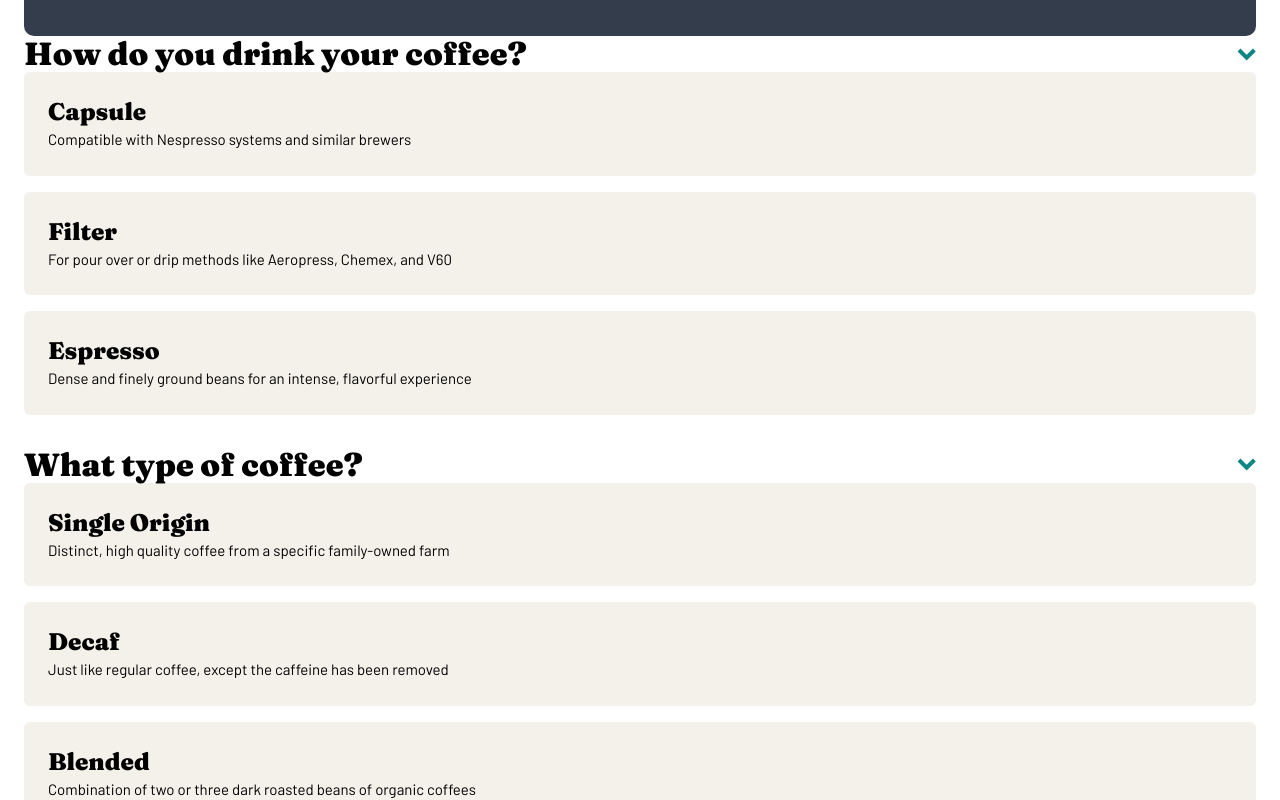
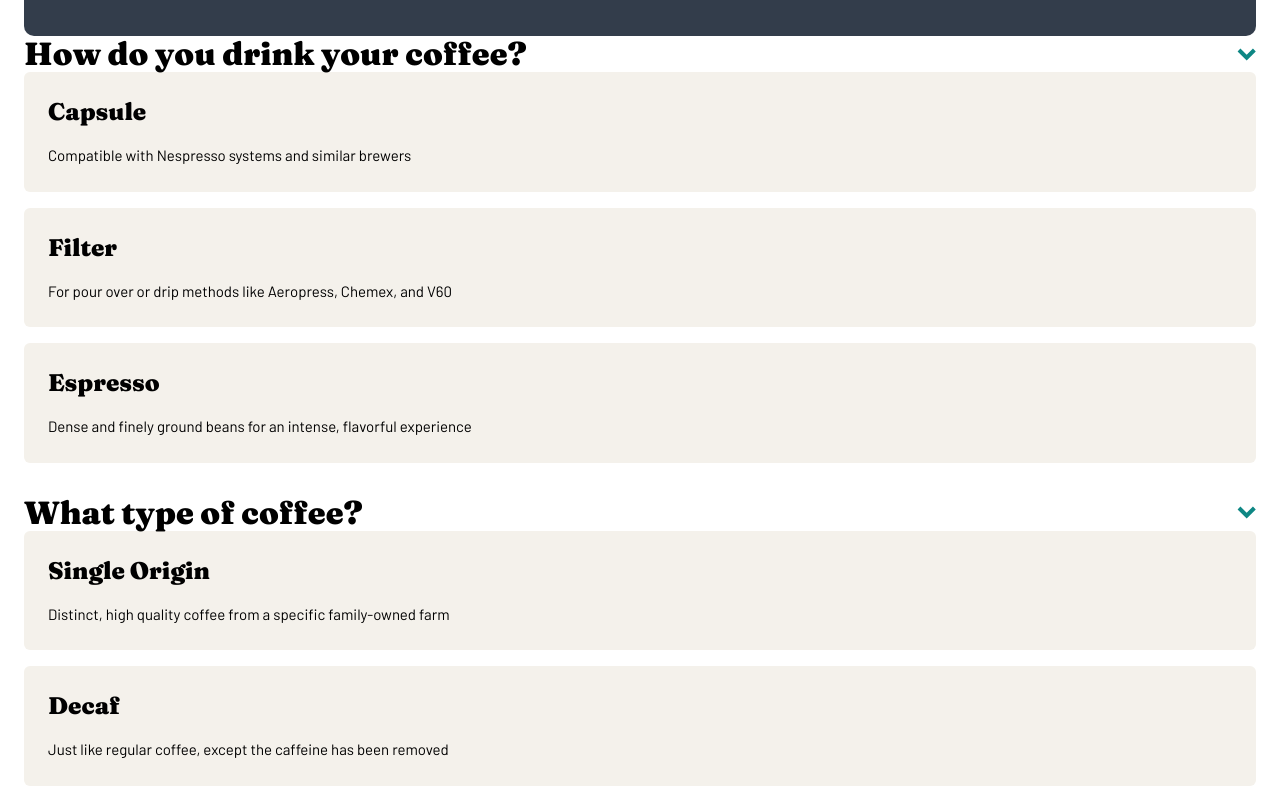
Before and after one commit to DrKlonk/fem-coffee, a Vue app: page /create-plan in a window 1280 px wide. Shown: the part 1280-2080 px from the top of the page. Built offline with nearby package versions, Linux system fonts and the light colour scheme.

Commit message:
Selection styling

```diff
--- a/src/pages/create/BigSelection.vue
+++ b/src/pages/create/BigSelection.vue
@@ -7,11 +7,13 @@
         src="@/assets/plan/desktop/icon-arrow.svg"
       />
     </header>
+
     <big-selection-option
       v-for="option in selection.options"
       :key="option"
       :option="option"
-      @selected="optionSelected"
+      :current="selectedOption"
+      @selected="emitSelectedOption"
     />
   </div>
 </template>
@@ -23,6 +25,11 @@ export default {
   components: {
     BigSelectionOption,
   },
+  data() {
+    return {
+      selectedOption: null,
+    }
+  },
   props: {
     selection: {
       type: Object,
@@ -30,7 +37,8 @@ export default {
     },
   },
   methods: {
-    optionSelected(e) {
+    emitSelectedOption(e) {
+      this.selectedOption = e
       this.$emit("optionSelected", {
         category: this.selection.category,
         value: e,
--- a/src/pages/create/BigSelectionOption.vue
+++ b/src/pages/create/BigSelectionOption.vue
@@ -1,5 +1,5 @@
 <template>
-  <div class="option" @click="selectOption">
+  <div class="option" @click="selectOption" :class="{ selected: isSelected }">
     <h4 class="option__title">{{ option.title }}</h4>
     <p class="option__text">{{ option.text }}</p>
   </div>
@@ -12,11 +12,19 @@ export default {
       type: Object,
       required: true,
     },
+    current: {
+      type: String,
+      default: null,
+    },
   },
   methods: {
     selectOption() {
-      console.log(this.option)
       this.$emit("selected", this.option.title)
+    },
+  },
+  computed: {
+    isSelected() {
+      return this.current === this.option.title
     },
   },
 }
@@ -31,15 +39,12 @@ export default {
   border-radius: $br-small;
   padding: 1.5rem;
 
-  &:hover {
-    background-color: $color-big-selection-hover;
-  }
-  &:active {
-    background-color: $color-cyan;
-    color: $color-light-cream;
-  }
-
   &__text {
+    margin-top: 1rem;
   }
 }
+.selected {
+  background-color: $color-cyan;
+  color: $color-light-cream;
+}
 </style>
--- a/src/pages/create/CreatePlan.vue
+++ b/src/pages/create/CreatePlan.vue
@@ -46,11 +46,6 @@ export default {
   name: "CreatePlan",
   methods: {
     optionSelected(e) {
-      if (this.order[e.category] === e.value) {
-        // Deselection
-        this.order[e.category] = null
-        return
-      }
       this.order[e.category] = e.value
     },
     determineOrderSummary() {
```
